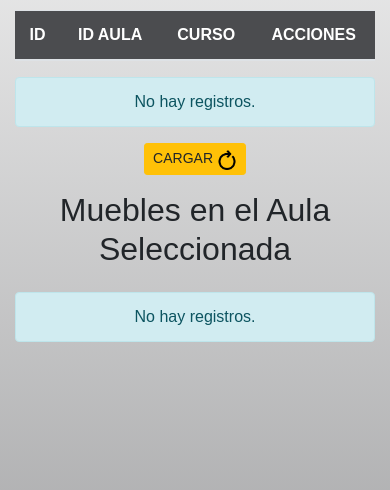
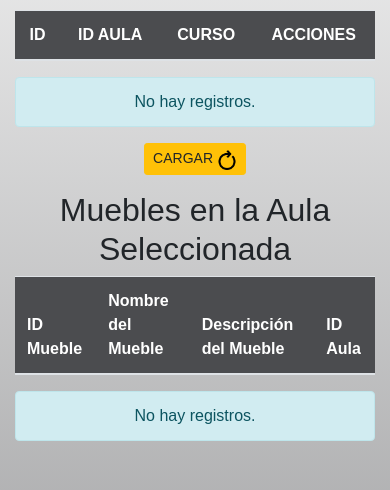
Before and after one commit to franxxdmsk132/Inventario_UEZEP, a Spring Boot app: page /defmub/lista in a window 390 px wide. Shown: the part 272-762 px from the top of the page. Run offline with Spring Boot 4, Linux system fonts and the light colour scheme; the visitor is signed in with stand-in values (Sample User, id 1); lists and menus that the app fills with data are empty; some of the project's set-up classes (security, data sources, template engines, error pages and the like) are left out, and stand-ins take their place; some libraries are stand-ins or nearby versions.

Commit message:
Se soluciono la tabla de mobiliario Aulas

```diff
--- a/src/main/resources/templates/aulas-muebles/aulas-muebles.html
+++ b/src/main/resources/templates/aulas-muebles/aulas-muebles.html
@@ -2,7 +2,7 @@
 <html xmlns:th="http://www.thymeleaf.org">
 <head>
     <meta charset="UTF-8">
-    <title>Asiganacion de Muebles</title>
+    <title>Asiganación de los  Muebles</title>
 </head>
 <body>
 
--- a/src/main/resources/templates/aulas-muebles/lista-aulas-muebles.html
+++ b/src/main/resources/templates/aulas-muebles/lista-aulas-muebles.html
@@ -104,6 +104,7 @@
                 <li class="nav-item"><a class="nav-link" href="/aulas/lista">Aulas</a></li>
                 <li class="nav-item"><a class="nav-link" href="/defmub/lista">Mobiliario de Aulas</a></li>
                 <li class="nav-item"><a class="nav-link" href="/departamentos/lista">Departamentos</a></li>
+                <li class="nav-item"><a class="nav-link" href="/departamentos/lista">Mobiliario de Departamentos</a></li>
             </ul>
 
             <ul class="navbar-nav">
@@ -172,15 +173,15 @@
                                      alt="icon">
                             </a>
 
-                            <form id="eliminarAulaForm" th:action="@{/aulas/delete}" th:method="post">
-                                <input type="hidden" name="id_aula" th:value="${aulasmuebles.id}">
-                                <button type="button" class="btn btn-danger btn-sm" title="Eliminar"
-                                        onclick="return confirmarEliminacion(event)">
-                                    ELIMINAR
-                                    <img th:src="@{/images/borrar.png}" class="d-inline-block align-text-top" width="20"
-                                         height="20" alt="icon">
-                                </button>
-                            </form>
+<!--                            <form id="eliminarAulaForm" th:action="@{/aulas/delete}" th:method="post">-->
+<!--                                <input type="hidden" name="id_aula" th:value="${aulasmuebles.id}">-->
+<!--                                <button type="button" class="btn btn-danger btn-sm" title="Eliminar"-->
+<!--                                        onclick="return confirmarEliminacion(event)">-->
+<!--                                    ELIMINAR-->
+<!--                                    <img th:src="@{/images/borrar.png}" class="d-inline-block align-text-top" width="20"-->
+<!--                                         height="20" alt="icon">-->
+<!--                                </button>-->
+<!--                            </form>-->
                         </div>
                     </td>
 
@@ -202,11 +203,31 @@
             </a>
         </div>
         <div class="col">
-            <h2>Muebles en el Aula Seleccionada</h2>
+            <h2>Muebles en la Aula Seleccionada</h2>
             <table id="tablaMuebles" class="table table-hover">
-                <!-- Encabezado para la tabla de muebles -->
+                <thead class="thead-darkGray">
+                <tr>
+                    <th>ID Mueble</th>
+                    <th>Nombre del Mueble</th>
+                    <th>Descripción del Mueble</th>
+                    <th>ID Aula</th> <!-- Agregamos el encabezado para el ID del aula -->
+                    <!-- Agrega más encabezados de columnas según sea necesario -->
+                </tr>
+                </thead>
+                <tbody>
+                <!-- Iterar sobre la lista de AulasMuebles -->
+                <tr th:each="aulasmuebles : ${aulmue}">
+                    <td th:text="${aulasmuebles.muebles.id_mueble}"></td>
+                    <td th:text="${aulasmuebles.muebles.nombre_mueble}"></td>
+                    <td th:text="${aulasmuebles.muebles.descripcion_mueble}"></td>
+                    <td th:text="${aulasmuebles.aulas.id_aula}"></td>
+                    <!-- Agrega más celdas según tus necesidades -->
+                </tr>
+                </tbody>
             </table>
         </div>
+
+
     </div>
 
 
```
Also changed, not shown: src/main/resources/templates/aulas-muebles/detalles-aulas-muebles.html (+5 -20 lines), src/main/resources/templates/aulas/lista-aulas.html (+30 -29 lines), src/main/resources/templates/departamentos/lista-departamentos.html (+10 -9 lines).
